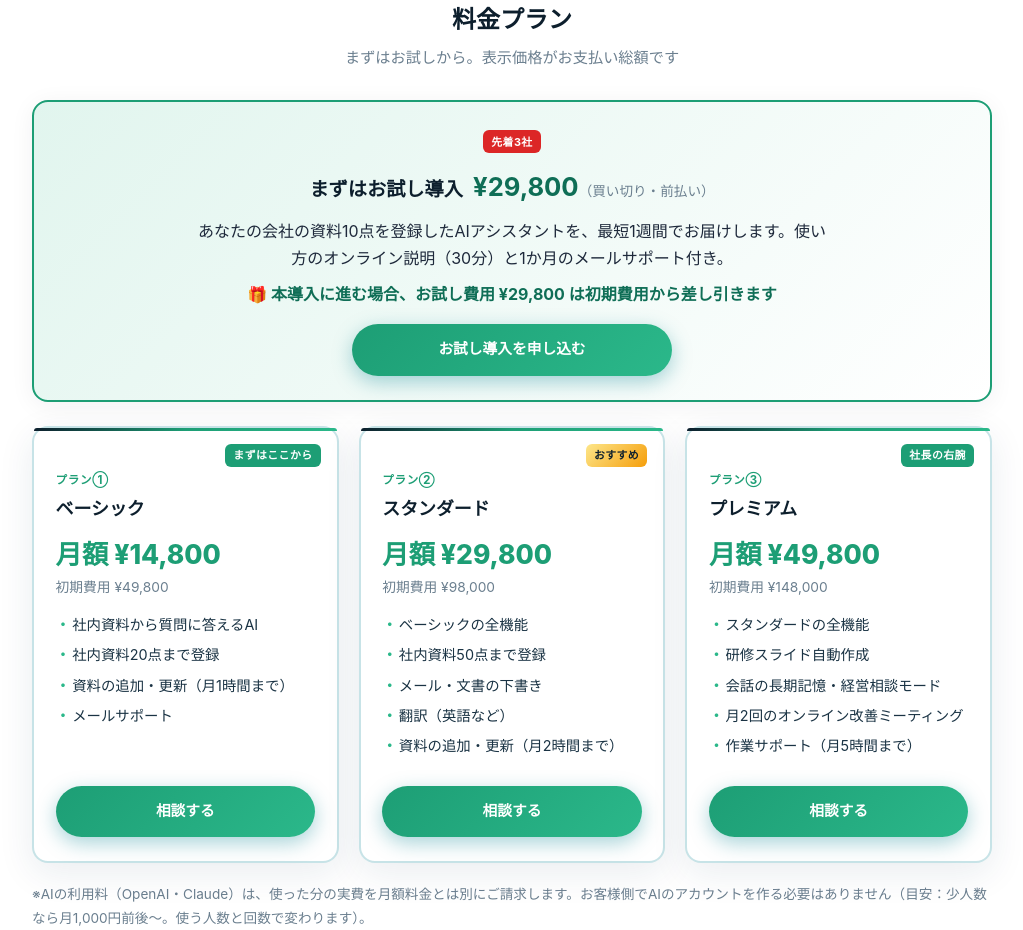
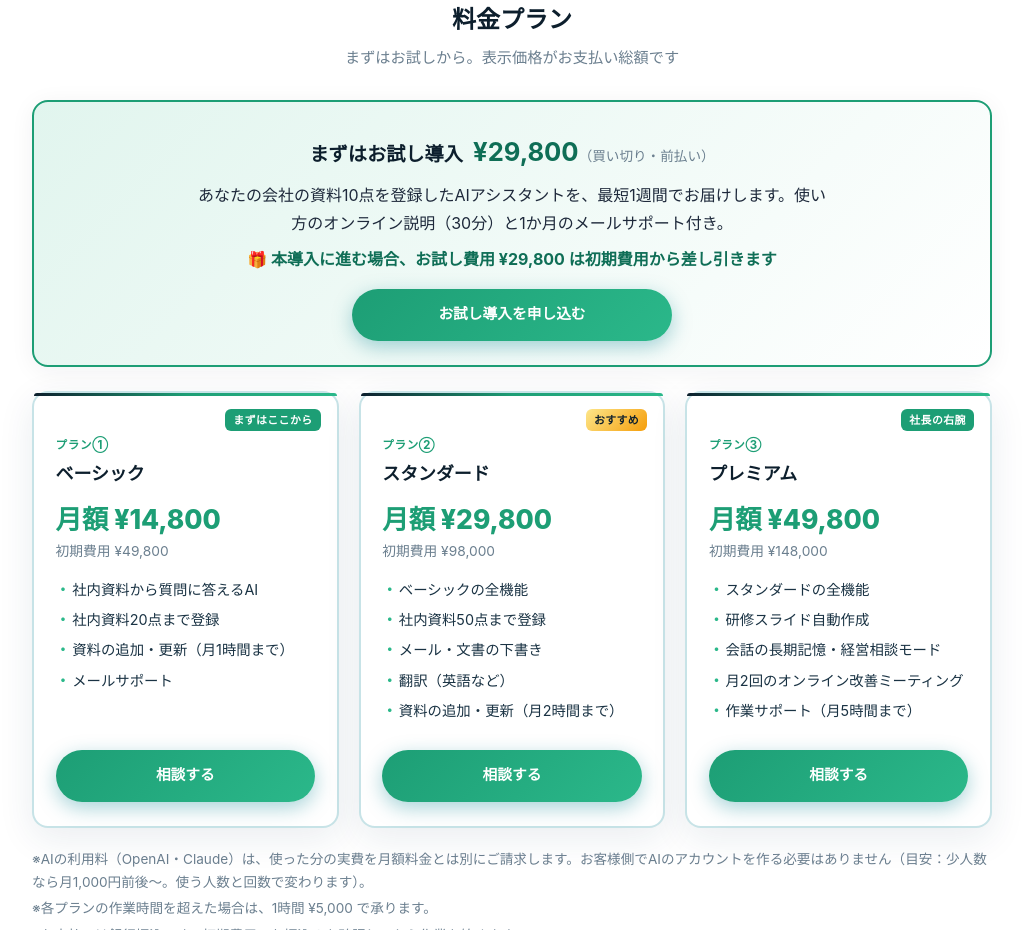
Before and after one commit to hiro9215koctwcx-glitch/aitools-portal, a plain HTML site: page lp/index.html in a window 1280 px wide. Shown: the part 2680-3610 px from the top of the page, without its empty margins (128-1151 px from the left). Drawn offline with Linux system fonts and the light colour scheme.

Commit message:
LPのお試しバッジを削除
Co-Authored-By: Claude Opus 5.5 <noreply@anthropic.com>
Claude-Session: https://claude.ai/code/session_01JC8EdwuXbSTnCnhB5F6B7N

```diff
--- a/lp/index.html
+++ b/lp/index.html
@@ -1828,7 +1828,6 @@
       <p class="section-sub" style="margin-bottom:1.75rem;">まずはお試しから。表示価格がお支払い総額です</p>
 
       <div class="trial-box">
-        <span class="plan-card__badge plan-card__badge--limited" style="position:static; display:inline-block; margin-bottom:0.5rem;">先着3社</span>
         <h3 class="trial-box__title">まずはお試し導入 <span class="trial-box__price">¥29,800</span><span class="trial-box__unit">（買い切り・前払い）</span></h3>
         <p class="trial-box__desc">あなたの会社の資料10点を登録したAIアシスタントを、最短1週間でお届けします。使い方のオンライン説明（30分）と1か月のメールサポート付き。</p>
         <p class="trial-box__note">🎁 本導入に進む場合、お試し費用 ¥29,800 は初期費用から差し引きます</p>
```
